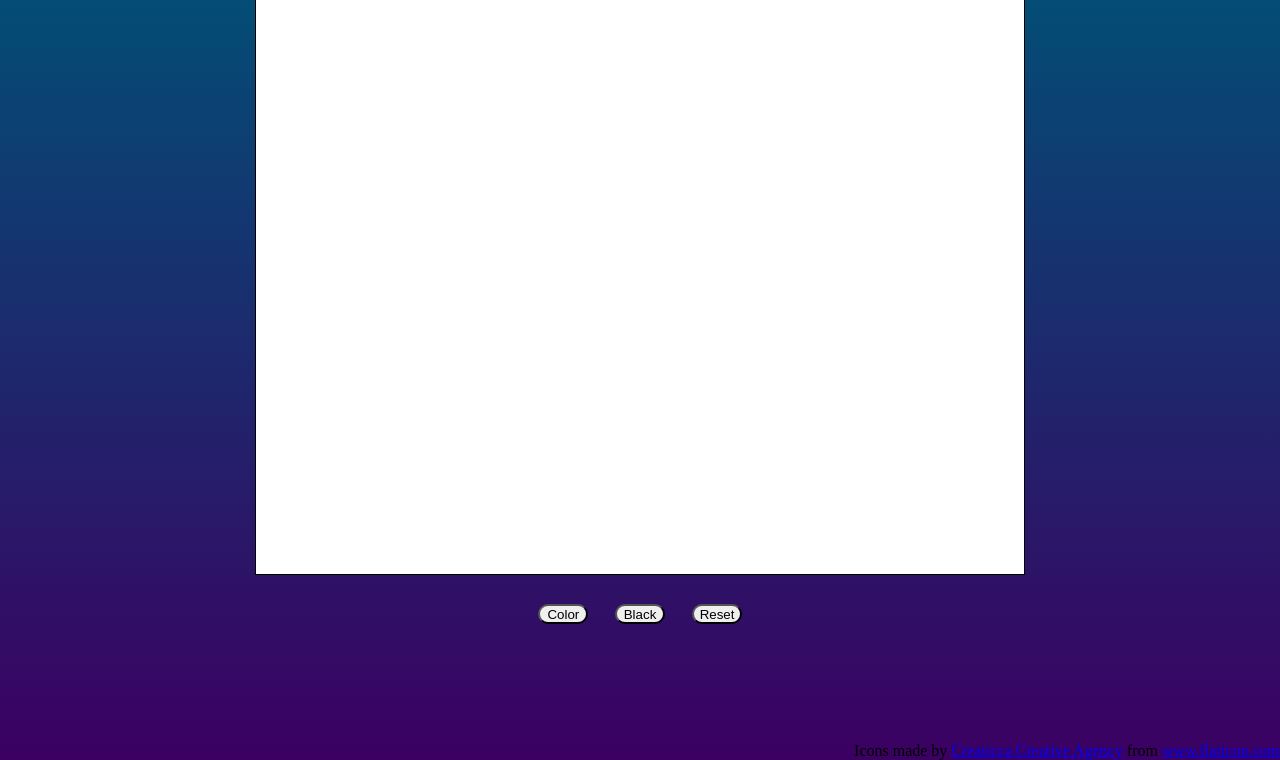
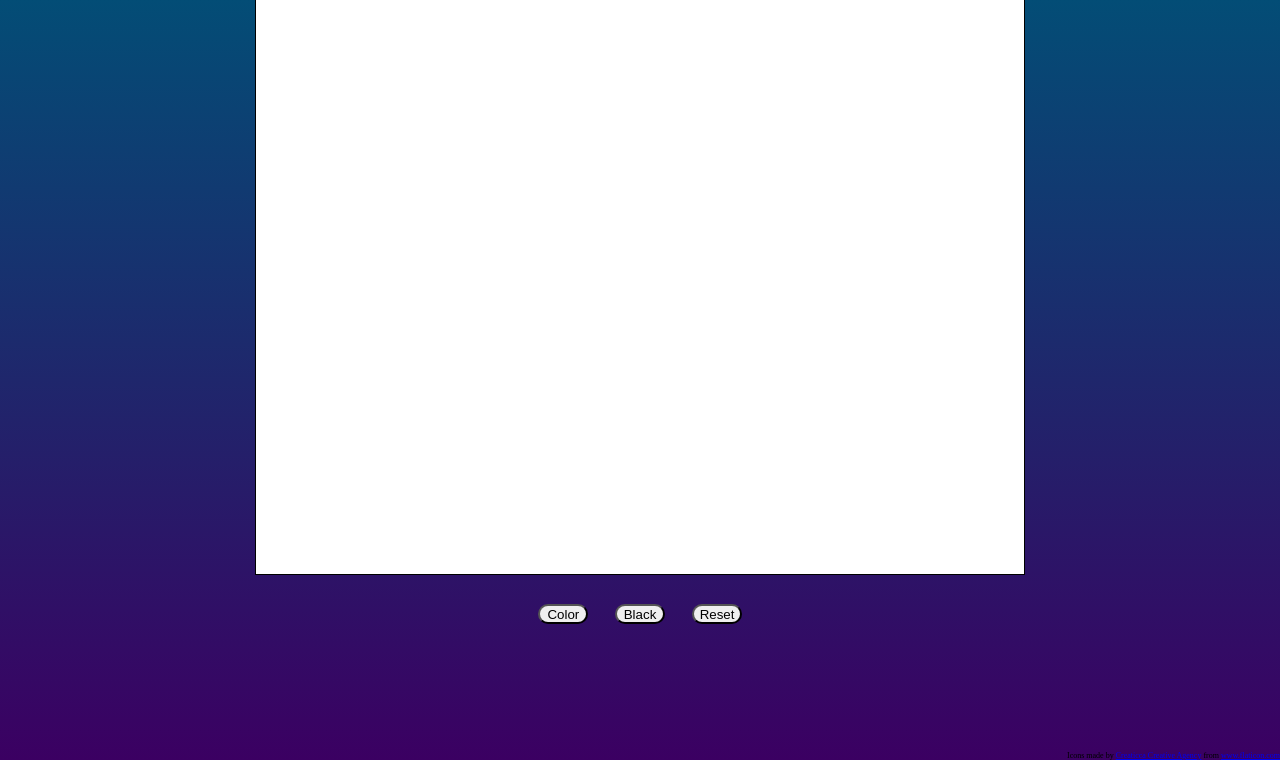
Before and after one commit to MMNXII/etch-a-sketch, a website built with webpack: page index.html in a window 1280 px wide. Shown: the part 40-800 px from the top of the page. Built offline with nearby package versions, Linux system fonts and the light colour scheme.

Commit message:
sources text shortened

```diff
--- a/src/index.css
+++ b/src/index.css
@@ -21,7 +21,7 @@ body {
     position: fixed;
     bottom: 0;
     right: 0;
-    font-size: 1em;
+    font-size: .5em;
 }
 
 /* Buttons */
```
